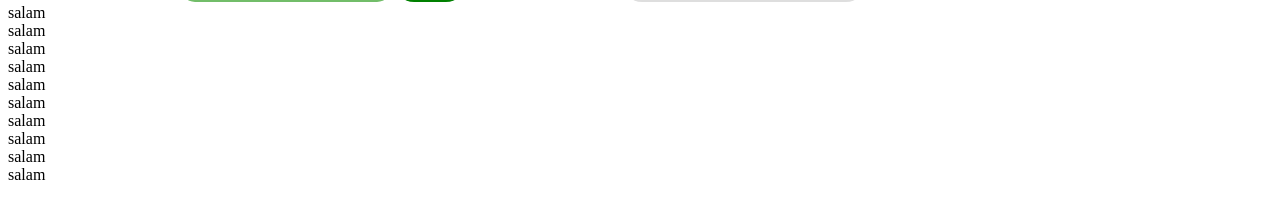
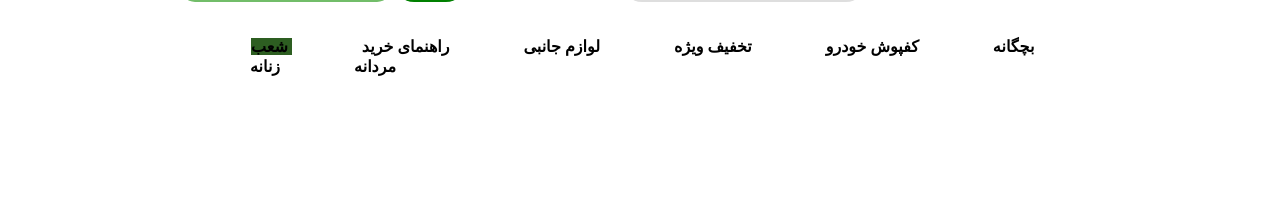
Before and after one commit to qAmiralii/Shima, a plain HTML site: page index.html in a window 1280 px wide. Shown: the part 83-302 px from the top of the page. Drawn offline with Linux system fonts and the light colour scheme.

Commit message:
fix with div

```diff
--- a/index.html
+++ b/index.html
@@ -19,17 +19,23 @@
             </th>
         </tr>
     </table>
-    <div>salam</div>
-    <div>salam</div>
-    <div>salam</div>
-    <div>salam</div>
-    <div>salam</div>
-    <div>salam</div>
-    <div>salam</div>
-    <div>salam</div>
-    <div>salam</div>
-    <div>salam</div>
 
+    <table style="padding-top: 30px;">
+        <tr>
+            <th style="display: inline;">
+                <div style="background-color: rgb(45, 94, 33);">شعب
+                </div>
+                <div>راهنمای خرید </div>
+                <div>لوازم جانبی</div>
+                <div>تخفیف ویژه </div>
+                <div>کفپوش خودرو </div>
+                <div>بچگانه </div>
+                <div>زنانه</div>
+                <div>مردانه</div>
+            </th>
+        </tr>
+    </table>
 </body>
 
+<!--   -->
 </html>
--- a/style.css
+++ b/style.css
@@ -18,3 +18,9 @@ td{
 p{
    color: tomato;
 }
+div{
+    display: inline;
+    margin-top: 50px;
+    text-align: center;
+    margin-left: 70px;
+}
```
